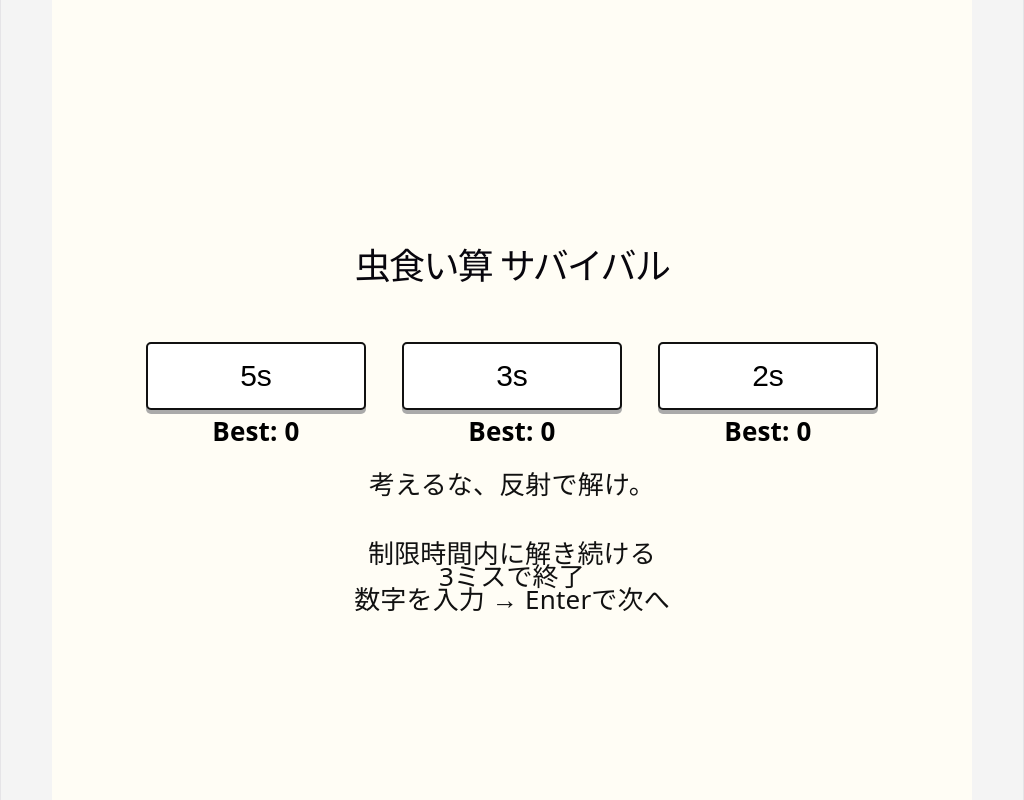
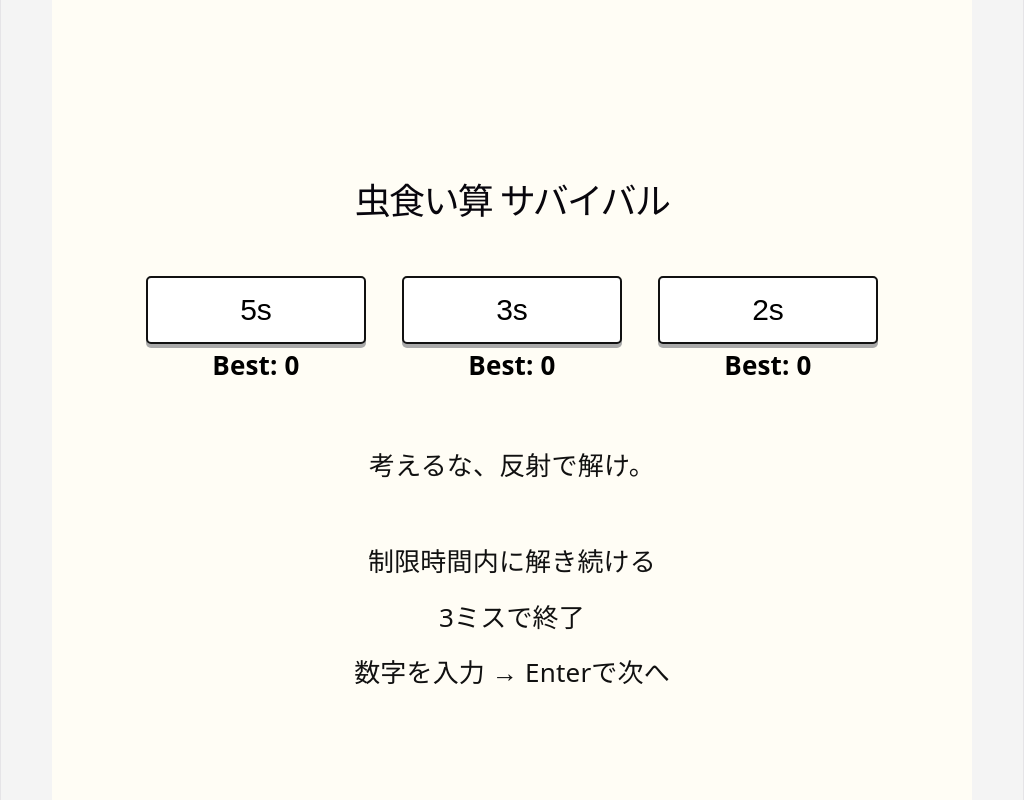
Before and after one commit to kotasimo/mushikui-suvival, a React (Vite) app: page / in a window 1024 px wide. Built offline with nearby package versions, Linux system fonts and the light colour scheme.

Commit message:
説明文

```diff
--- a/src/App.css
+++ b/src/App.css
@@ -216,6 +216,19 @@ body {
 .description-list {
   list-style: none;
   padding-left: 0;
+  margin: 18px 0 0;
+  line-height: 1.8;
+  text-align: center;
+}
+
+.description {
+  margin: 28px 0 0;
+  line-height: 1.7;
+  text-align: center;
+}
+
+.description-list li {
+  margin: 6px 0;
 }
 
 .new-best-title {
@@ -381,7 +394,9 @@ button:active {
 }
 
 .result-history .log-table-wrap {
-  max-height: 70vh;
+  height: auto;
+  max-height: 48dvh;
+  margin-bottom: 0;
   overflow-y: auto;
 }
 
@@ -803,7 +818,7 @@ button:active {
 
   .result-history .log-table-wrap,
   .result-body .log-table-wrap {
-    max-height: 58dvh;
+    max-height: 48dvh;
     height: auto;
     overflow-y: auto;
   }
@@ -956,6 +971,15 @@ button:active {
   .description,
   .description-list {
     font-size: 26px;
+  }
+
+  .description {
+    margin-top: 36px;
+  }
+
+  .description-list {
+    margin-top: 24px;
+    line-height: 1.9;
   }
 
   .game-info {
--- a/src/components/AnswerLogScreen.tsx
+++ b/src/components/AnswerLogScreen.tsx
@@ -21,7 +21,7 @@ export function AnswerLogScreen({ logs, onBack }: Props) {
                 <table className="log-table">
                     <thead>
                         <tr>
-                            <th>Nu.</th>
+                            <th></th>
                             <th>レベル</th>
                             <th>問題</th>
                             <th>解答</th>
```
